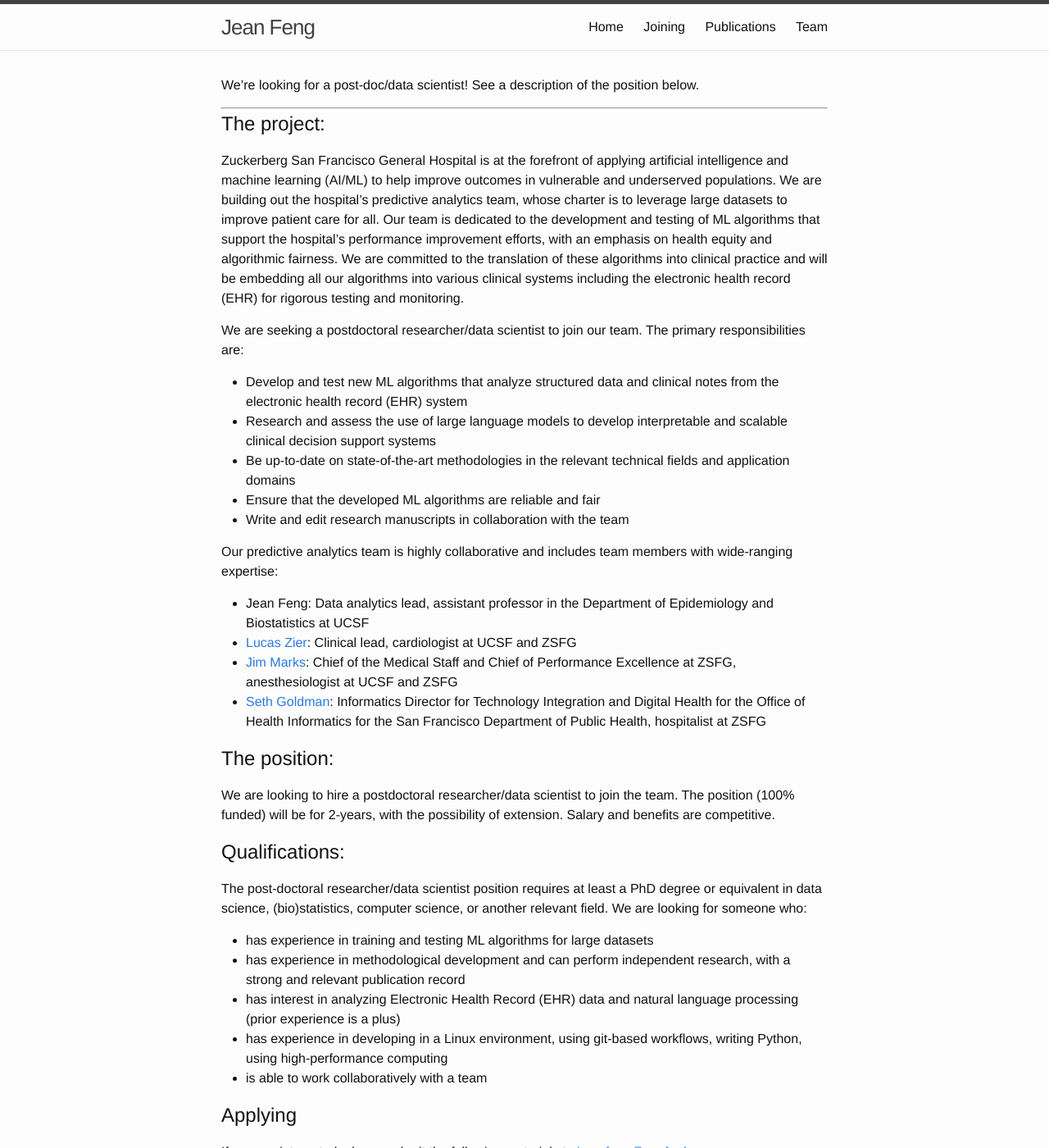
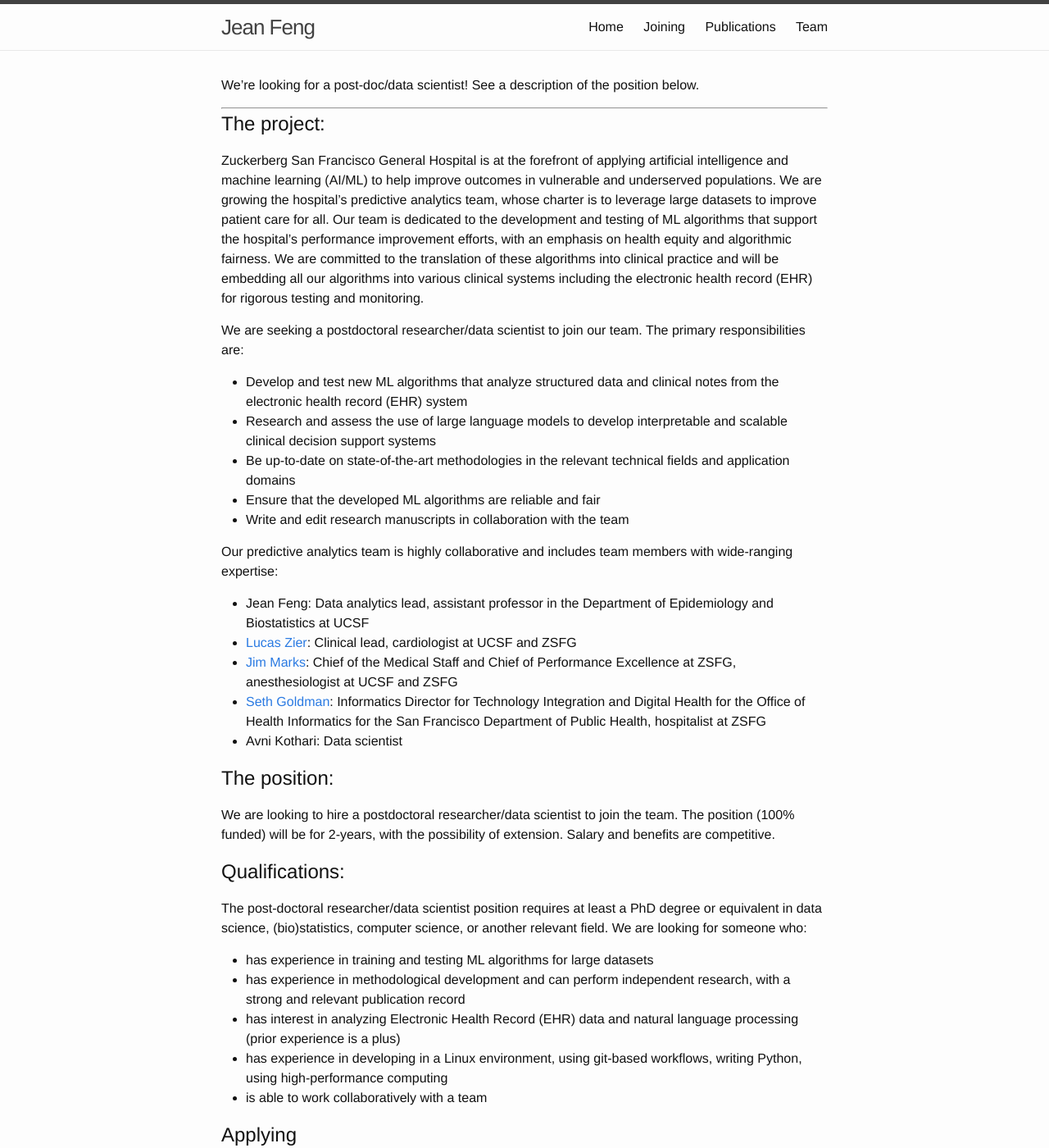
Before and after one commit to jjfeng/jjfeng.github.io, a Jekyll site: the page built from joining.md, in a window 1280 px wide and 1400 px high. Shown: the whole window at 82% size. Built offline with Jekyll 4.4.1, drawn with Linux system fonts in a browser that asks for light colours.

Commit message:
update joining

```diff
--- a/joining.md
+++ b/joining.md
@@ -9,7 +9,7 @@
 
 ## The project:
 Zuckerberg San Francisco General Hospital is at the forefront of applying artificial intelligence and machine learning (AI/ML) to help improve outcomes in vulnerable and underserved populations.
-We are building out the hospital's predictive analytics team, whose charter is to leverage large datasets to improve patient care for all.
+We are growing the hospital's predictive analytics team, whose charter is to leverage large datasets to improve patient care for all.
 Our team is dedicated to the development and testing of ML algorithms that support the hospital's performance improvement efforts, with an emphasis on health equity and algorithmic fairness.
 We are committed to the translation of these algorithms into clinical practice and will be embedding all our algorithms into various clinical systems including the electronic health record (EHR) for rigorous testing and monitoring.
 
@@ -26,6 +26,7 @@
 * [Lucas Zier](https://profiles.ucsf.edu/lucas.zier): Clinical lead, cardiologist at UCSF and ZSFG
 * [Jim Marks](https://sfghf.org/team/james-d-marks-md-phd/): Chief of the Medical Staff and Chief of Performance Excellence at ZSFG, anesthesiologist at UCSF and ZSFG
 * [Seth Goldman](https://profiles.ucsf.edu/seth.goldman): Informatics Director for Technology Integration and Digital Health for the Office of Health Informatics for the San Francisco Department of Public Health, hospitalist at ZSFG
+* Avni Kothari: Data scientist
 
 ## The position:
 We are looking to hire a postdoctoral researcher/data scientist to join the team.
```
